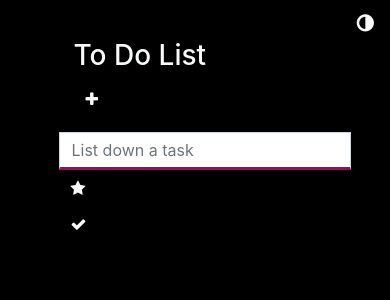
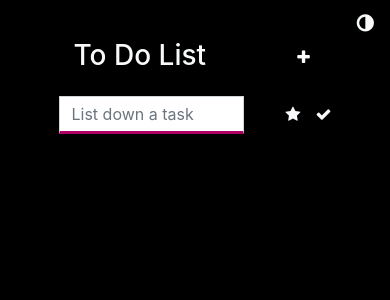
Before and after one commit to dsandeepchary/To-do-list-angular, an Angular app: page / in a window 390 px wide. Shown: the top 300 px of the page. Built offline with nearby package versions, Linux system fonts and the light colour scheme.

Commit message:
Making interface mobile-friendly

```diff
--- a/src/app/app.component.html
+++ b/src/app/app.component.html
@@ -1,22 +1,22 @@
 <button class="btn color-hover btn-outline-light rounded-0 border-0 btn-lg pull-right"><span class="fa fa-adjust"></span></button>
 <div class="container">
     <div class="row">
-        <div class="col-sm-9">
+        <div class="col-9">
             <h3 class="text-light">To Do List</h3>
         </div>
-        <div class="col-sm-3">
+        <div class="col-3">
             <button class="btn btn-outline-light color-hover rounded-0 border-0" (click)="addNewInput();"><span class="fa fa-plus"></span></button>
         </div>
     </div>
     <div class="input row form-group" *ngFor="let input of inputs">
-        <div class="col-sm-8">
+        <div class="col-8">
             <input type="text" name="task" placeholder="List down a task" id="task" [(ngModel)]="input.task" class="form-control input-style">
         </div>
-        <div class="col-sm-1">
+        <div class="col-1">
             <button *ngIf="input.isImportant === false" class="btn btn-outline-light rounded-0 border-0" (click)="markImportant(input)"><span class="fa fa-star"></span></button>
             <button *ngIf="input.isImportant === true" class="btn btn-outline-light rounded-0 border-0" (click)="markImportant(input)"><span class="fa fa-star" style="color: #B10064;"></span></button>
         </div>
-        <div class="col-sm-1">
+        <div class="col-1">
             <button class="color-hover btn btn-outline-light rounded-0 border-0" (click)="removeTask(input)"><span class="fa fa-check"></span></button>
         </div>
     </div>
```
